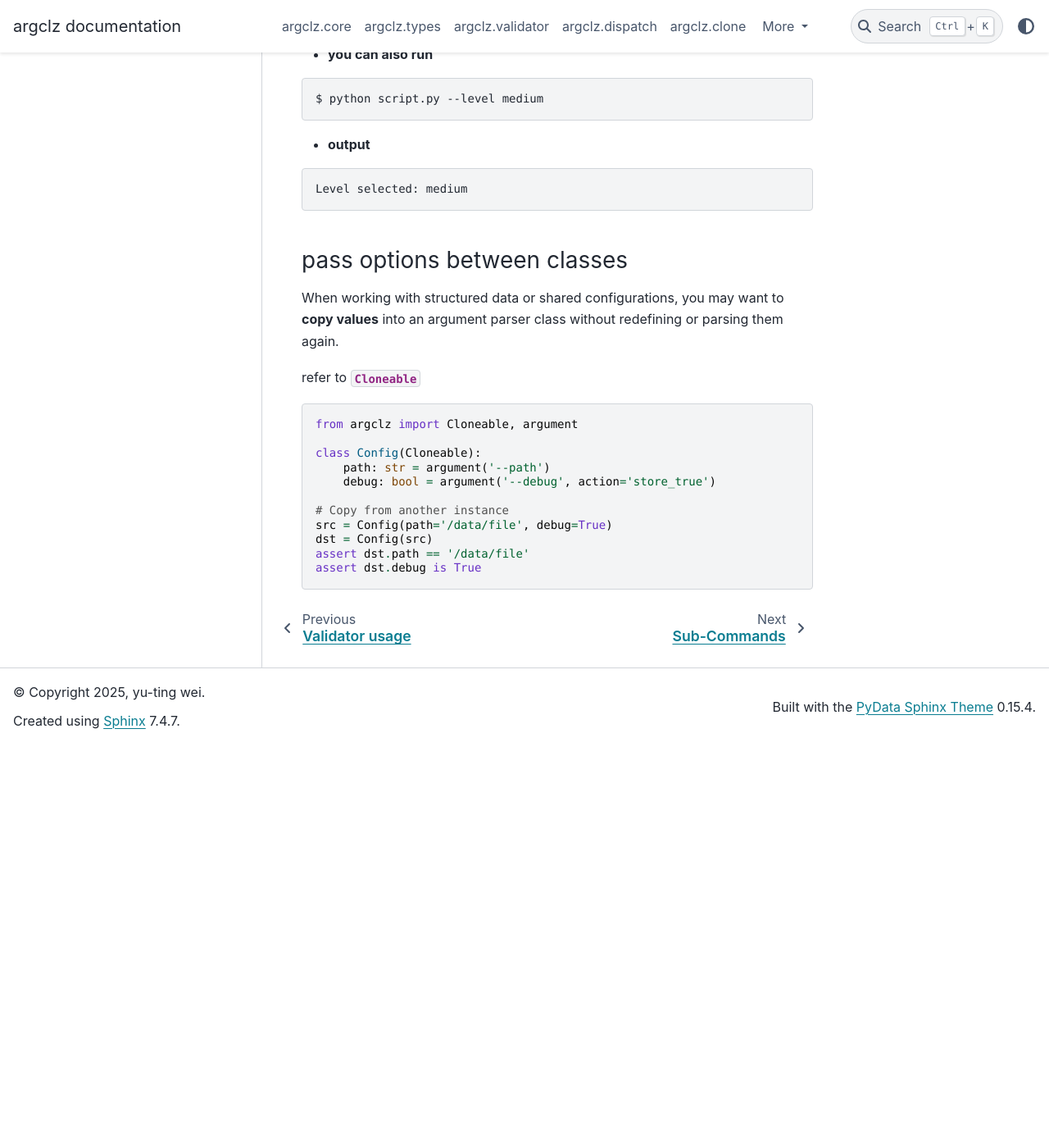
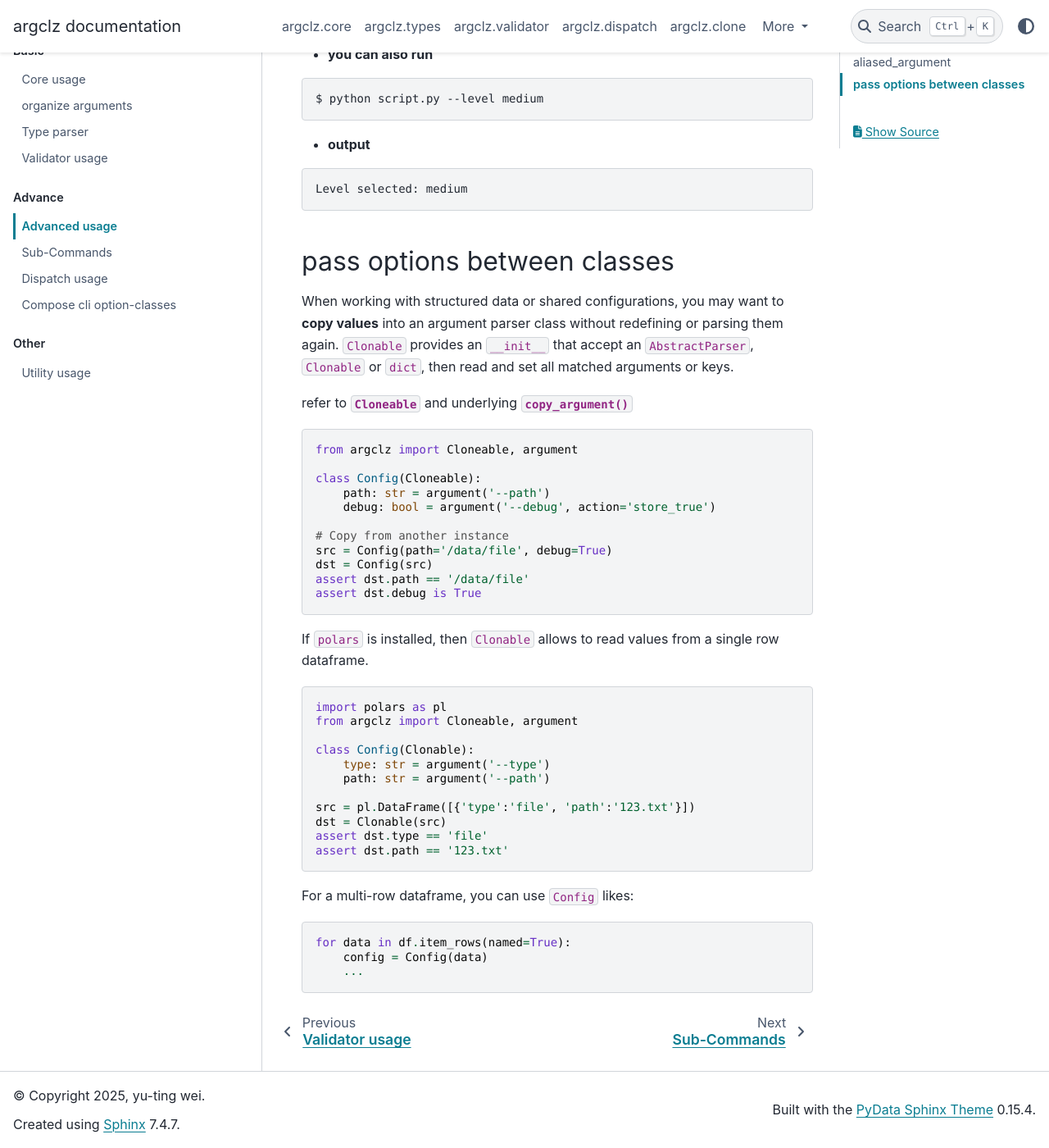
Before and after one commit to ytsimon2004/argclz, a Sphinx documentation site: the page built from docs/source/get_start/advanced_usage.rst, in a window 1280 px wide and 1400 px high, scrolled down 1769 px. Shown: the whole window at 82% size. Built offline with Sphinx 7.4.7 and the PyData theme 0.15.4, drawn with Linux system fonts in a browser that asks for light colours; before the commit the page ends 2677 px from its top, so only the background shows below that.

Commit message:
Clonable doc

```diff
--- a/docs/source/get_start/advanced_usage.rst
+++ b/docs/source/get_start/advanced_usage.rst
@@ -92,12 +92,14 @@
 
 
 pass options between classes
-^^^^^^^^^^^^^^^^^^^^^^^^^^^^^^^^
+------------------------------------------
 
 When working with structured data or shared configurations, you may want to **copy values**
 into an argument parser class without redefining or parsing them again.
+``Clonable`` provides an ``__init__`` that accept an ``AbstractParser``, ``Clonable`` or ``dict``,
+then read and set all matched arguments or keys.
 
-refer to :class:`~argclz.clone.Cloneable`
+refer to :class:`~argclz.clone.Cloneable` and underlying :func:`~argclz.core.copy_argument`
 
 .. code-block:: python
 
@@ -112,3 +114,27 @@
     dst = Config(src)
     assert dst.path == '/data/file'
     assert dst.debug is True
+
+If ``polars`` is installed, then ``Clonable`` allows to read values from a single row dataframe.
+
+.. code-block:: python
+
+    import polars as pl
+    from argclz import Cloneable, argument
+
+    class Config(Clonable):
+        type: str = argument('--type')
+        path: str = argument('--path')
+
+    src = pl.DataFrame([{'type':'file', 'path':'123.txt'}])
+    dst = Clonable(src)
+    assert dst.type == 'file'
+    assert dst.path == '123.txt'
+
+For a multi-row dataframe, you can use ``Config`` likes:
+
+.. code-block:: python
+
+    for data in df.item_rows(named=True):
+        config = Config(data)
+        ...
```
Also changed, not shown: 2 other files.
